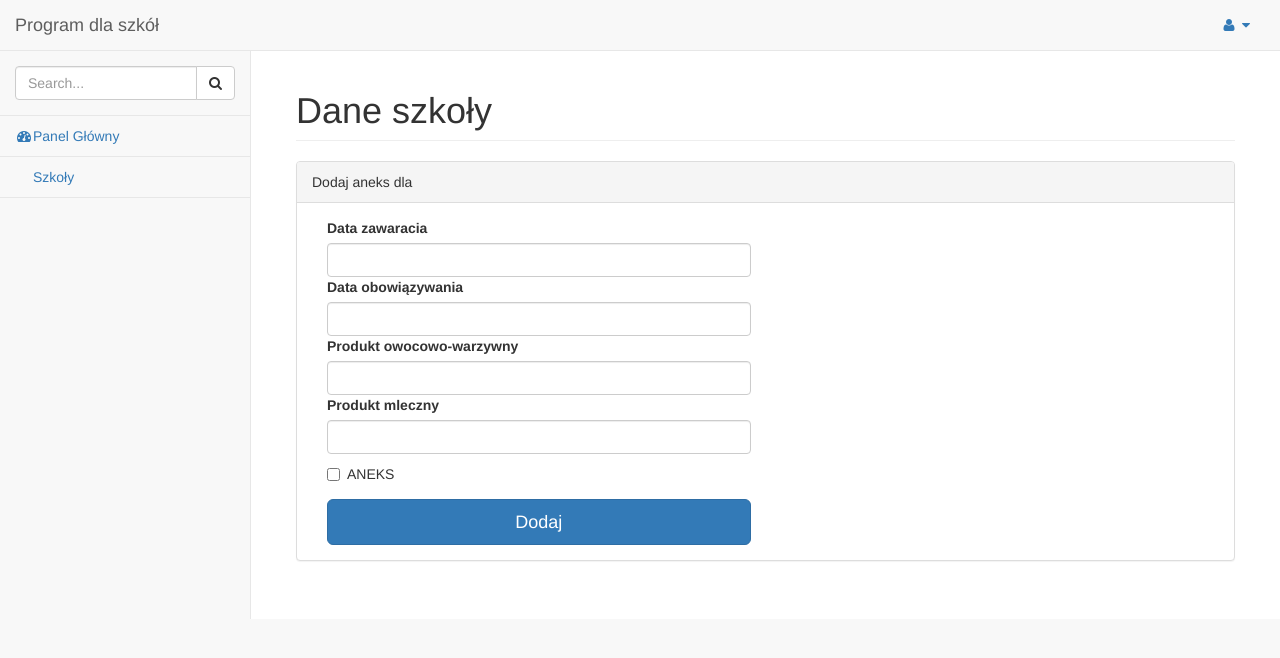
After one commit to mariakoszula/ryko-manager, a Flask app: page /school_form/6/add_annex/ in a window 1280 px wide. The commit adds this page. Shown: the top 658 px of the page. Run offline with Flask 2, Linux system fonts and the light colour scheme; some libraries are stand-ins or nearby versions.

Commit message:
Prepare view for annex form

```diff
--- a/configuration.py
+++ b/configuration.py
@@ -1,2 +1,3 @@
 
 database_location = 'sqlite:///C:\\ryko-manager\\kowr_doc\\rykomanager.db'
+annex_docx = 'C:\\ryko-manager\\kowr_doc\\mergefield_docs\\aneks_wzor.docx'
--- a/run.py
+++ b/run.py
@@ -1,4 +1,4 @@
-from flask import render_template, request
+from flask import render_template, request, flash, redirect, url_for
 from setup import app, db
 from models import School, Contract
 
@@ -21,5 +21,19 @@ def school_form(school_id=None):
                                                 Contracts=Contract.query.filter(Contract.school_id==school_id).all())
 
 
+@app.route('/school_form/<int:school_id>/add_annex/', methods = ['GET', 'POST'])
+def school_form_add_annex(school_id=None):
+    if request.method == 'POST':
+        if not request.form['contract_date'] or not request.form['validity_date']:
+            flash('Uzupełnij wszystkie daty', 'error')
+        elif not request.form['fruitVeg_products'] and not request.form['dairy_products']:
+            flash('Uzupełnij wartość produktu, którego liczba zmieniła się', 'error')
+        else:
+            # print(request.form['contract_date'], request.form['validity_date'], request.form['fruitVeg_products'],
+            #      request.form['dairy_products'])
+            return redirect(url_for('school_form', school_id = school_id))
+    return render_template("add_annex_form.html", school=None)
+
+
 if __name__ == "__main__":
     app.run(debug=True)
--- a/setup.py
+++ b/setup.py
@@ -3,5 +3,6 @@ from flask_sqlalchemy import SQLAlchemy
 import configuration as cfg
 
 app = Flask(__name__)
+app.secret_key = 'vDMWkzeO1d'
 app.config['SQLALCHEMY_DATABASE_URI'] = cfg.database_location
 db = SQLAlchemy(app)
--- /dev/null
+++ b/templates/add_annex_form.html
@@ -0,0 +1,37 @@
+{% extends "base.html" %}
+
+{% block title %}Dane szkoły{% endblock %}
+
+{% block content %}
+      <div class="col-lg-12">
+                    <div class="panel panel-default">
+                        <div class="panel-heading">
+                            Dodaj aneks dla
+                        </div>
+                        <div class="panel-body">
+                            <div class="col-lg-6">
+                                {%- for category, message in get_flashed_messages(with_categories = true) %}
+                                 <div class = "alert alert-danger">
+                                    {{ message }}
+                                 </div>
+                                {%- endfor %}
+                                <form role="form" acton="{{ request.path }}" method="post">
+                                            <div class="form-group">
+                                                <label>Data zawaracia</label><input class="form-control" name="contract_date">
+                                                <label>Data obowiązywania</label><input class="form-control" name="validity_date">
+                                                <label>Produkt owocowo-warzywny</label><input class="form-control" name="fruitVeg_products">
+                                                <label>Produkt mleczny</label><input class="form-control" name="dairy_products">
+                                                <div class="checkbox">
+                                                <label>
+                                                    <input type="checkbox" value="" name="is_annex">ANEKS
+                                                </label>
+                                            </div>
+                                            </div>
+
+                                    <button type="submit" class="btn btn-primary btn-lg btn-block">Dodaj</button>
+                                </form>
+                            </div>
+                        </div>
+                    </div>
+      </div>
+{% endblock %}
--- a/templates/base.html
+++ b/templates/base.html
@@ -32,7 +32,7 @@
     <!-- DataTables Responsive CSS -->
     <link href="/static/vendor/datatables-responsive/dataTables.responsive.css" rel="stylesheet">
 
-
+    <link href="https://cdnjs.cloudflare.com/ajax/libs/bootstrap-datepicker/1.8.0/css/bootstrap-datepicker.css" rel="text/css">
     <!-- HTML5 Shim and Respond.js IE8 support of HTML5 elements and media queries -->
     <!-- WARNING: Respond.js doesn't work if you view the page via file:// -->
     <!--[if lt IE 9]>
--- a/templates/school_form.html
+++ b/templates/school_form.html
@@ -67,7 +67,7 @@
                                     </div>
                                 </div>
                             </div>
-                            <a href="#">
+                            <a href="{{ url_for( 'school_form_add_annex', school_id=School.id) }}">
                             <div class="panel-footer">
                                 <span class="pull-left">Dodaj</span>
                                 <span class="pull-right"><i class="fa fa-arrow-circle-right"></i></span>
```
